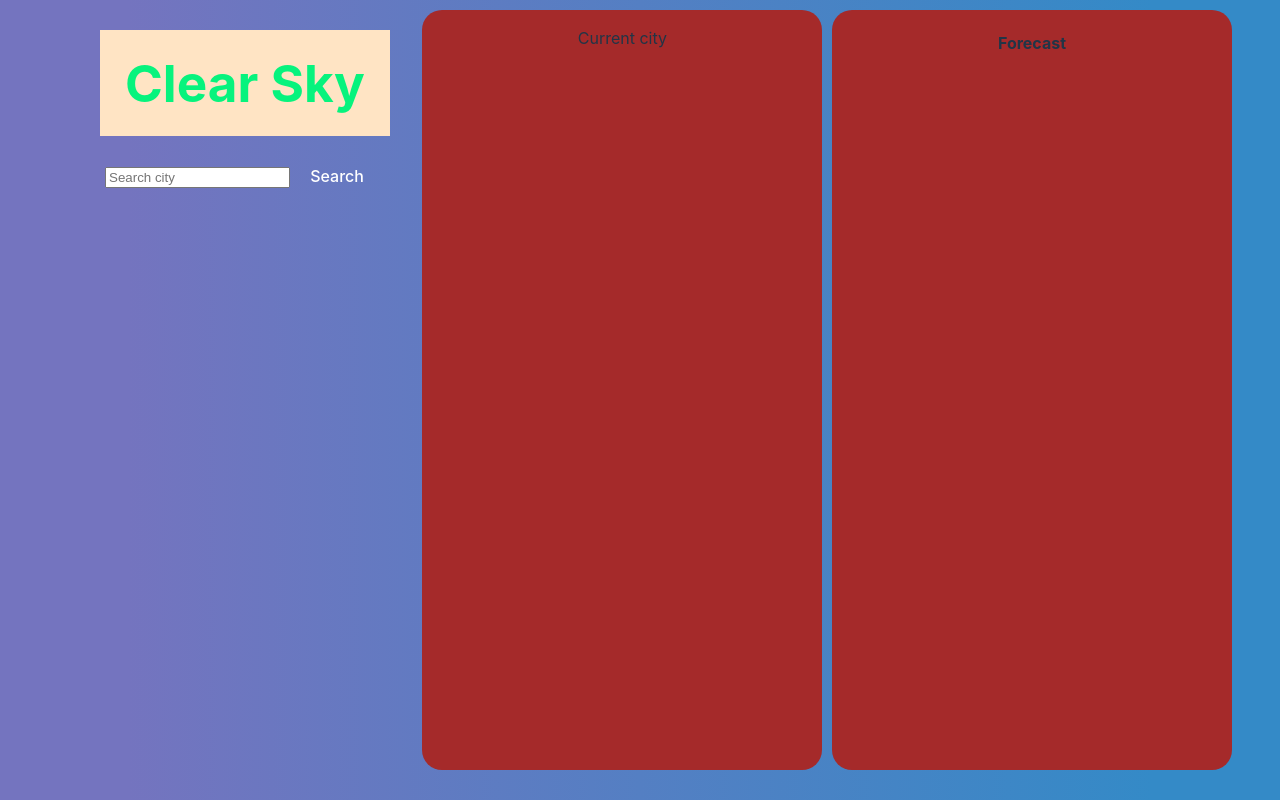
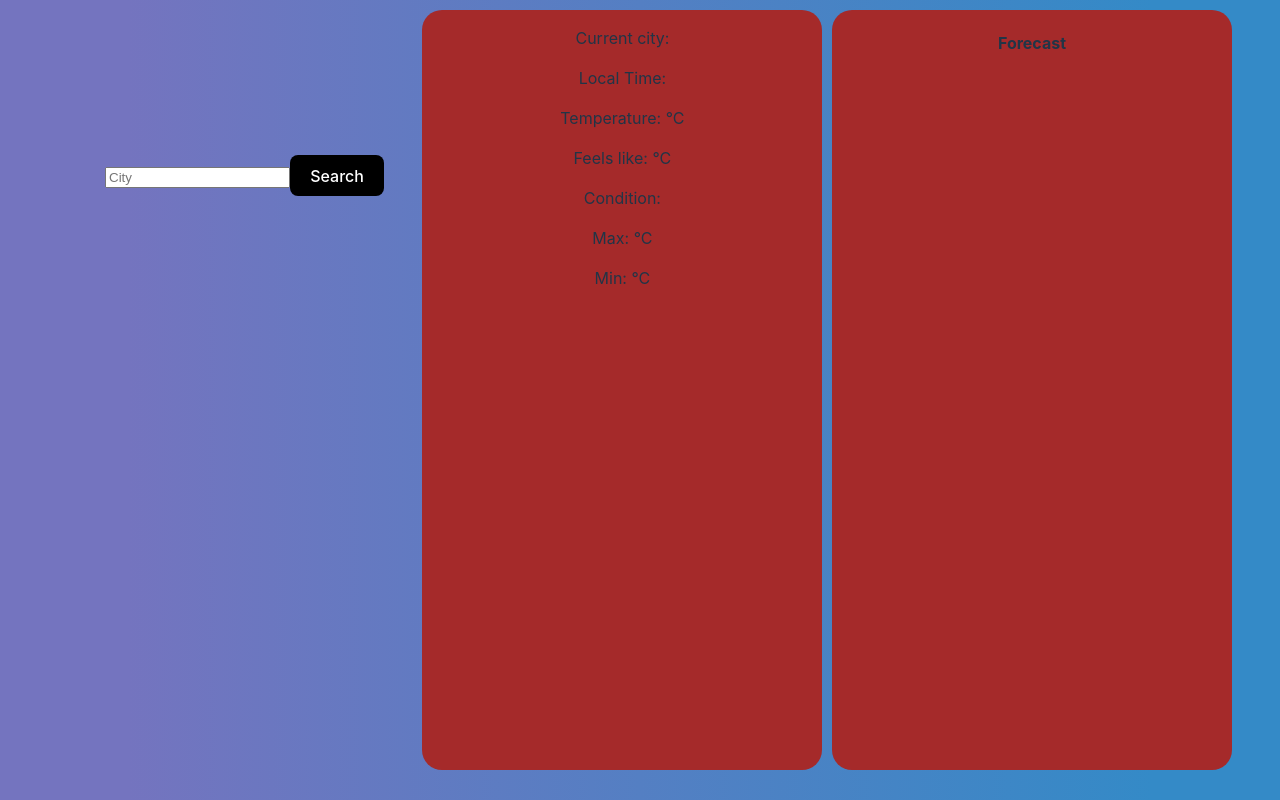
Before and after one commit to razmataz100/weather-app, a React (Vite) app: page / in a window 1280 px wide. Built offline with nearby package versions, Linux system fonts and the light colour scheme.

Commit message:
Fixat så att fetch funkar mot apin och alla siffror blir rätt

```diff
--- a/src/App.jsx
+++ b/src/App.jsx
@@ -1,17 +1,11 @@
 import './App.css'
-import Header from './Components/Header/Header'
 import Search from './Components/Search/Search'
-import CurrentCity from './Components/CurrentCity/CurrentCity'
-import Forecast from './Components/Forecast/Forecast'
 
 const App = () => {
 
   return (
     <>
-    <Header/>
     <Search/>
-    <CurrentCity/>
-    <Forecast/>
     </>
   )
 }
--- a/src/Components/CurrentCity/CurrentCity.jsx
+++ b/src/Components/CurrentCity/CurrentCity.jsx
@@ -1,13 +1,19 @@
 import './CurrentCity.css'
 
-const CurrentCity = () => {
-
-
+const CurrentCity = ({weatherData}) => {
     return(
         <>
         <div className="current-city-container">
 
-        <p>Current city</p>
+        <p>Current city: {weatherData.City}</p>
+        <p>Local Time: {weatherData.LocalTime}</p>
+        <p>Temperature: {weatherData.Temperature}°C</p>
+        <p>Feels like: {weatherData.FeelsLike}°C</p>
+        <p>Condition: {weatherData.Condition}</p>
+        <p>Max: {weatherData.MaxTemp}°C</p>
+        <p>Min: {weatherData.MinTemp}°C</p>
+
+
         </div>
 
         </>
--- a/src/Components/Forecast/Forecast.css
+++ b/src/Components/Forecast/Forecast.css
@@ -8,3 +8,7 @@
     left: 65%;
     position: fixed;
 }
+
+.day-containers{
+
+}
--- a/src/Components/Forecast/Forecast.jsx
+++ b/src/Components/Forecast/Forecast.jsx
@@ -1,19 +1,22 @@
 import './Forecast.css'
 
-const Forecast = () => {
+const Forecast = ({forecastData}) => {
 
+    console.log(forecastData)
 
     return(
         <>
         <div className="forecast-container">
         <h4>Forecast</h4>
-        <div></div>
-        <div></div>
-        <div></div>
-        <div></div>
-        <div></div>
+        {forecastData.map((day, index)=>(
+            <div key={index} className='day-containers'>
+                <p>Date: {day.Date}</p>
+                <p>Max Temp: {day.MaxTemp}</p>
+                <p>Min Temp: {day.MinTemp}</p>
+                <p>Condition: {day.Condition}</p>
+            </div>
+        ))}
         </div>
-
         </>
 
     );
--- a/src/Components/Search/Search.css
+++ b/src/Components/Search/Search.css
@@ -6,6 +6,6 @@
 }
 
 #search-button{
-   background-color: transparent;
+   background-color: black;
    color: white;
 }
--- a/src/Components/Search/Search.jsx
+++ b/src/Components/Search/Search.jsx
@@ -1,17 +1,66 @@
-import { useRef } from "react";
+import { useRef, useState} from "react";
 import './Search.css'
+import CurrentCity from "../CurrentCity/CurrentCity";
+import Forecast from "../Forecast/Forecast";
 
 
 const Search = () => {
 
     const cityVal = useRef();
+    const [weatherData, setWeatherData] = useState("");
+    const [forecastData, setForecastData] = useState([]);
+    const apiKey = "856f176838c048c5824171034241701";
+    const apiUrl = "http://api.weatherapi.com/v1/forecast.json"
+
+    const getWeather = () => {
+
+        const city = cityVal.current.value;
+        const requestUrl = `${apiUrl}?key=${apiKey}&q=${city}&days=6`;
+
+
+        fetch(requestUrl)
+        .then(response => response.json())
+        .then(data =>{
+
+            const currentWeather = data.current;
+            const forecastWeatherArray = data.forecast.forecastday;
+
+            const item = {
+                City: data.location.name,
+                LocalTime: data.location.localtime,
+                Temperature: currentWeather.temp_c,
+                FeelsLike: currentWeather.feelslike_c,
+                Condition: currentWeather.condition.text,
+                MaxTemp: forecastWeatherArray[0].day.maxtemp_c,
+                MinTemp: forecastWeatherArray[0].day.mintemp_c
+            };
+
+
+            const nextFiveDays = forecastWeatherArray.slice(1, 6);
+            const forecastItems = nextFiveDays.map(day => ({
+                Date: day.date,
+                MaxTemp: day.day.maxtemp_c,
+                MinTemp: day.day.mintemp_c,
+                Condition: day.day.condition.text
+            }));
+
+            setWeatherData(item)
+            setForecastData(forecastItems)
+        })
+
+    }
 
     return(
+        <>
+        <div className="search-bar">
+        <input type="text" placeholder="City" ref={cityVal} />
+        <button id="search-button" onClick={getWeather}>Search</button>
+        <CurrentCity weatherData={weatherData}/>
+        <Forecast forecastData={forecastData}/>
 
-        <div className="search-bar">
-            <input type="text" placeholder="Search city" ref={cityVal} />
-            <button id="search-button">Search</button>
         </div>
+        </>
+
     );
 }
 export default Search;
```
